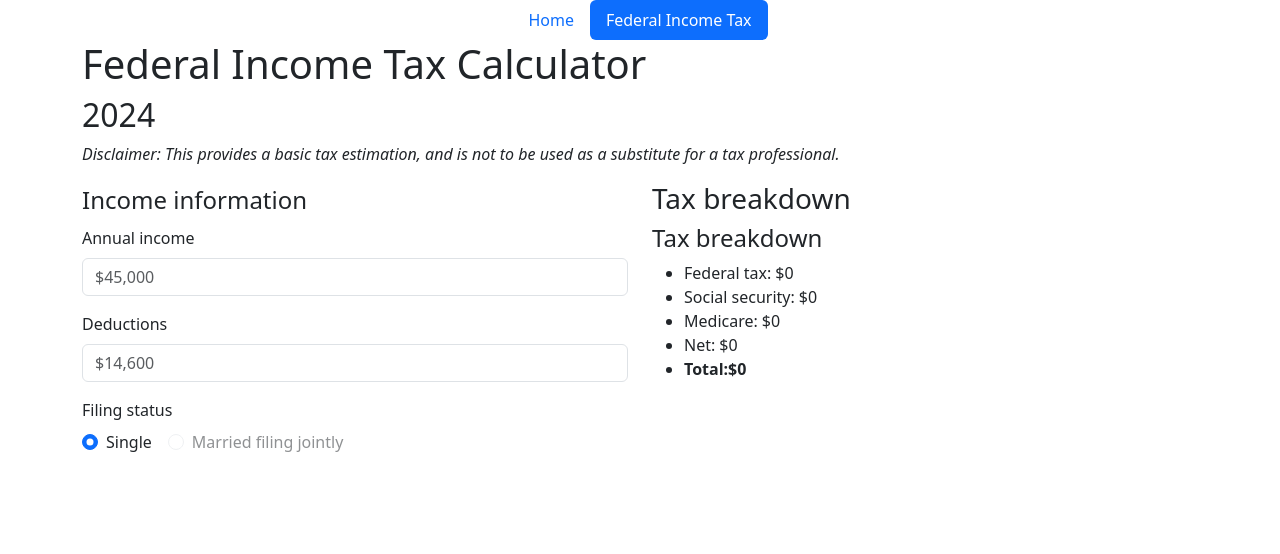
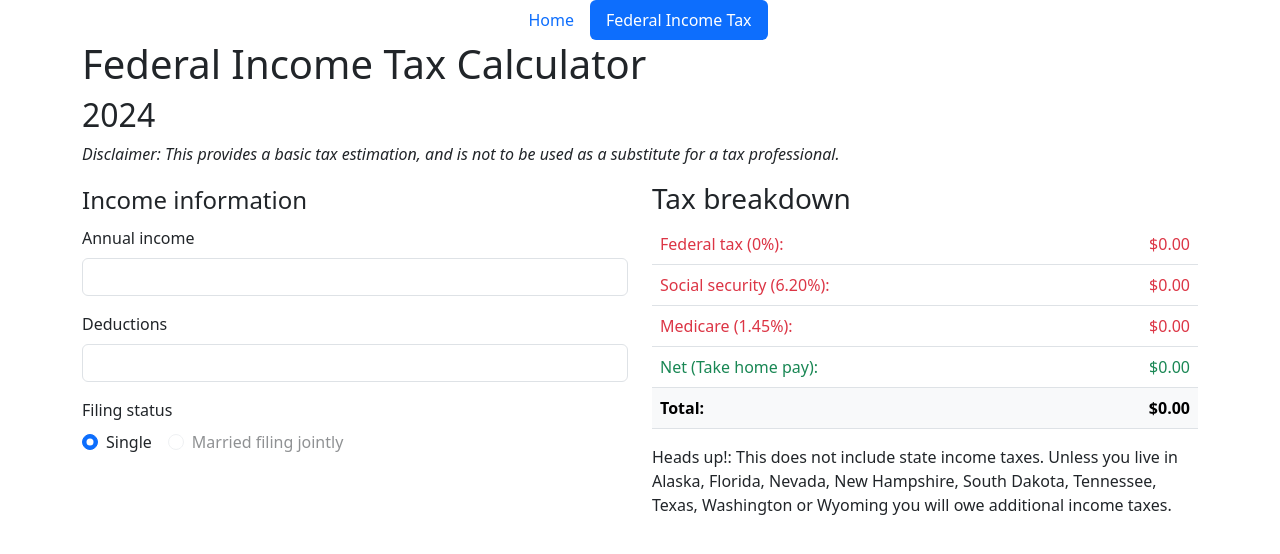
Before and after one commit to walston/tax-calculator, a React (Vite) app: page /federal-income-tax-calculator in a window 1280 px wide. Shown: the top 554 px of the page. Built offline with nearby package versions, Linux system fonts and the light colour scheme.

Commit message:
output formatting

```diff
--- a/src/components/FederalTaxResults.tsx
+++ b/src/components/FederalTaxResults.tsx
@@ -1,5 +1,5 @@
 import { calculateFederalTax } from '../utils/federalTax.ts'
-import {FederalIncomeTaxForm} from '../pages/calculators/IncomeTaxFederal.tsx'
+import { FederalIncomeTaxForm} from '../pages/calculators/IncomeTaxFederal.tsx'
 import {NumericFormat} from 'react-number-format'
 
 interface FederalIncomeTaxFormProps {
@@ -12,11 +12,16 @@ const FederalTaxResults = (props: FederalIncomeTaxFormProps) => {
   // eslint-disable-next-line @typescript-eslint/ban-ts-comment
   // @ts-expect-error
   const deductionsAsNumber = props.form.deductions * 1
-  const federalIncomeTax = calculateFederalTax(incomeAsNumber - deductionsAsNumber)
-  const socSecurity = incomeAsNumber * .062
+  const taxableIncome = incomeAsNumber - deductionsAsNumber
+  const federalIncomeTax = calculateFederalTax(taxableIncome)
+
+  // calculate social security
+  const OASDI_MAX = 168600
+  const socSecurity = incomeAsNumber > OASDI_MAX ?  OASDI_MAX * .062 : incomeAsNumber * .062
   const medicare = incomeAsNumber * .0145
   const net = incomeAsNumber - federalIncomeTax - socSecurity - medicare
 
+  const effectiveIncomeTaxRate = incomeAsNumber > 0 ? federalIncomeTax/taxableIncome : 0
   // const taxBreakdown = [
   //   { label: 'Federal income tax', value: federalIncomeTax },
   //   { label: 'Social Security', value: socSecurity },
@@ -26,54 +31,77 @@ const FederalTaxResults = (props: FederalIncomeTaxFormProps) => {
 
   return (
     <>
-      <h4>Tax breakdown</h4>
-      <ul>
-        <li>
-          <span className="me-1">Federal tax:</span>
+      <table className="table">
+        <tbody>
+          <tr>
+            <td className="text-danger">Federal tax ({effectiveIncomeTaxRate * 100}%):</td>
+            <td className="text-danger text-end">
               <NumericFormat
                 value={federalIncomeTax}
                 displayType={'text'}
                 thousandSeparator={true}
                 prefix={'$'}
+                decimalScale={2}
+                fixedDecimalScale
               />
-        </li>
-        <li>
-          <span className="me-1">Social security:</span>
+            </td>
+          </tr>
+          <tr>
+            <td className="text-danger">Social security (6.20%):</td>
+            <td className="text-danger text-end">
               <NumericFormat
                 value={socSecurity}
                 displayType={'text'}
                 thousandSeparator={true}
                 prefix={'$'}
+                decimalScale={2}
+                fixedDecimalScale
               />
-        </li>
-        <li>
-          <span className="me-1">Medicare:</span>
+            </td>
+          </tr>
+          <tr>
+            <td className="text-danger">Medicare (1.45%):</td>
+            <td className="text-danger text-end">
               <NumericFormat
                 value={medicare}
                 displayType={'text'}
                 thousandSeparator={true}
                 prefix={'$'}
+                decimalScale={2}
+                fixedDecimalScale
               />
-        </li>
-        <li>
-          <span className="me-1">Net:</span>
+            </td>
+          </tr>
+          <tr>
+            <td className="text-success">Net (Take home pay):</td>
+            <td className="text-success text-end">
               <NumericFormat
                 value={net}
                 displayType={'text'}
                 thousandSeparator={true}
                 prefix={'$'}
+                decimalScale={2}
+                fixedDecimalScale
               />
-        </li>
-        <li className="fw-bold">
-          Total:
+            </td>
+          </tr>
+          <tr className="fw-bold">
+            <td className="bg-light">Total:</td>
+            <td className="bg-light text-end">
               <NumericFormat
                 value={incomeAsNumber}
                 displayType={'text'}
                 thousandSeparator={true}
                 prefix={'$'}
+                decimalScale={2}
+                fixedDecimalScale
               />
-        </li>
-      </ul>
+            </td>
+          </tr>
+        </tbody>
+      </table>
+      <p>Heads up!: This does not include state income taxes. Unless you live in Alaska, Florida, Nevada, New Hampshire, South Dakota, Tennessee, Texas, Washington or Wyoming you will owe additional income taxes.</p>
+      <p className="text-success">{ incomeAsNumber > OASDI_MAX ? '★ Great news! Your annual income is over the maximum Social Security tax threshold for 2024 of $168,600. Your tax is capped at $10,453.20.' : ''}</p>
     </>
   )
 }
--- a/src/pages/calculators/IncomeTaxFederal.tsx
+++ b/src/pages/calculators/IncomeTaxFederal.tsx
@@ -35,7 +35,6 @@ const IncomeTaxFederal = () => {
               <Form.Label>Annual income</Form.Label>
               <Form.Control
                 type="text"
-                placeholder="$45,000"
                 name="income"
                 value={formData.income}
                 onChange={handleInputChange}
@@ -45,7 +44,6 @@ const IncomeTaxFederal = () => {
               <Form.Label>Deductions</Form.Label>
               <Form.Control
                 type="text"
-                placeholder="$14,600"
                 name="deductions"
                 value={formData.deductions}
                 onChange={handleInputChange}
@@ -60,6 +58,7 @@ const IncomeTaxFederal = () => {
                 type="radio"
                 id={`inline-radio-1`}
                 checked={true}
+                onChange={handleInputChange}
               />
               <Form.Check
                 inline
@@ -68,6 +67,7 @@ const IncomeTaxFederal = () => {
                 type="radio"
                 id={`inline-radio-2`}
                 disabled={true}
+                onChange={handleInputChange}
               />
             </Form.Group>
           </Form>
--- a/src/utils/federalTax.ts
+++ b/src/utils/federalTax.ts
@@ -1,5 +1,8 @@
 // Define a function to calculate federal tax
 export const calculateFederalTax = (income: number): number => {
+  if (income < 0) {
+    return 0
+  }
   let tax = 0;
 
   for (let x = 0; x < taxBrackets.length; x++) {
```
Lines whose indentation alone changed are shown as unchanged.
